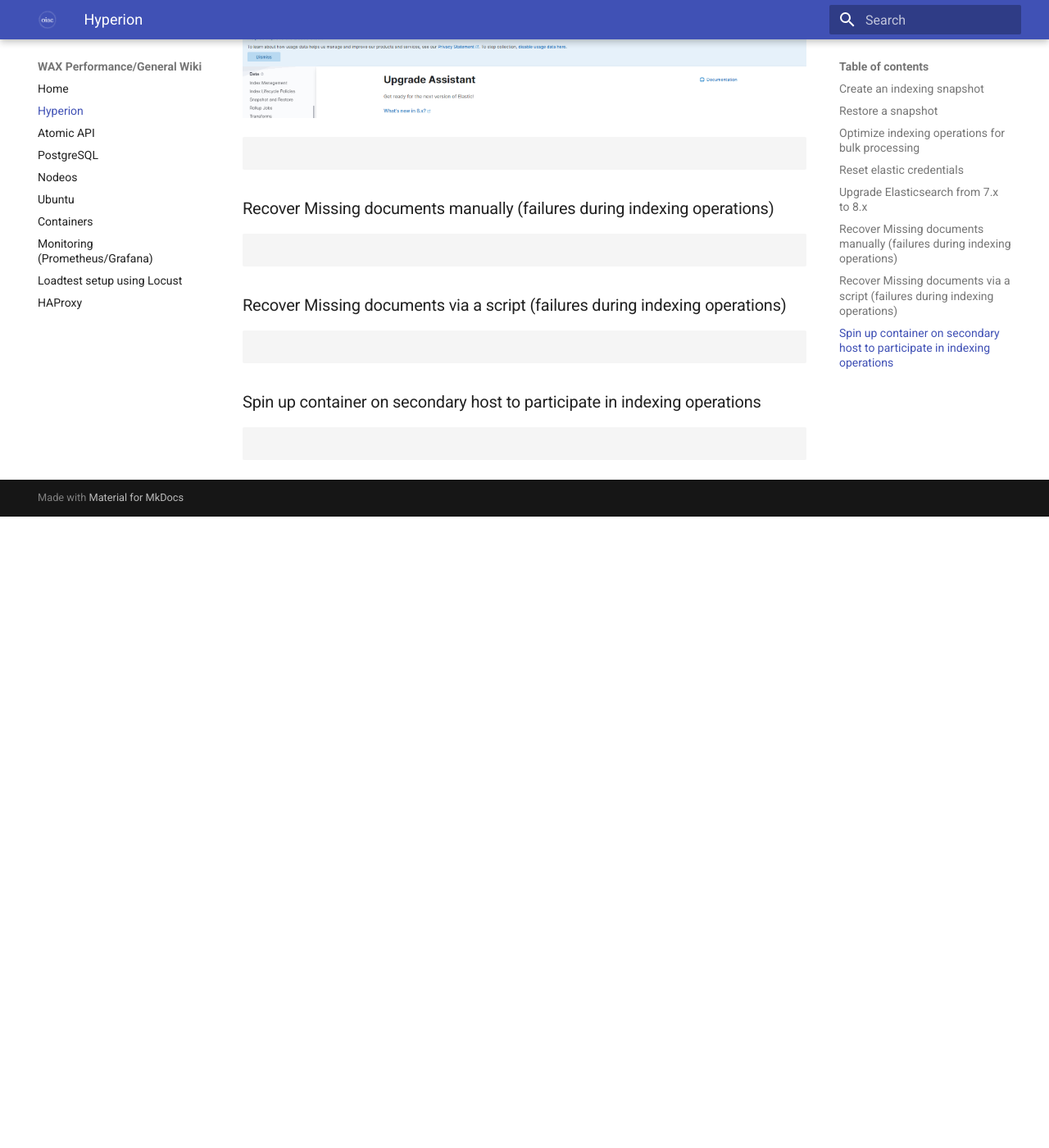
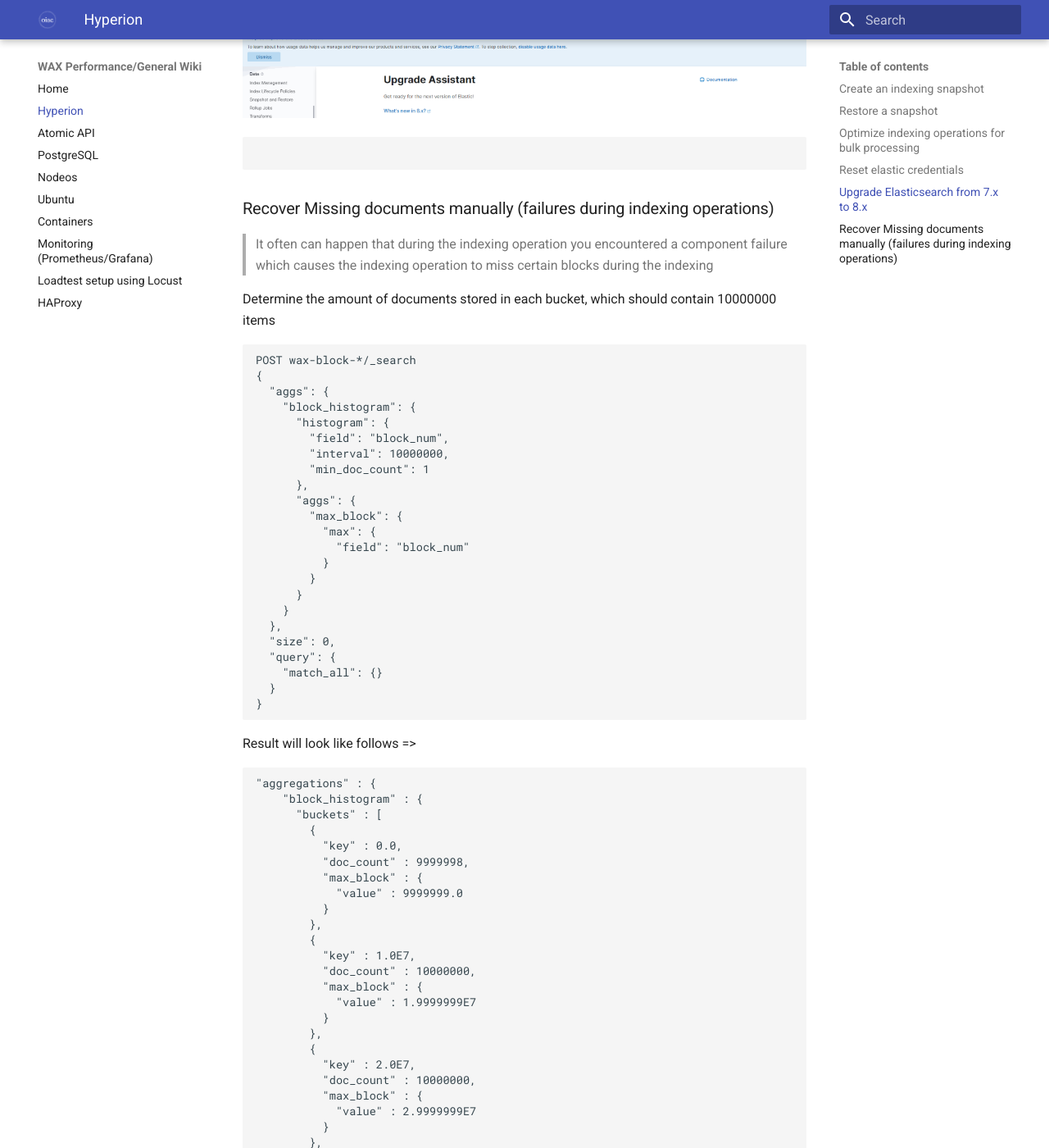
Before and after one commit to oneinacillian/wiki, an MkDocs documentation site: the page built from docs/hyperion.md, in a window 1280 px wide and 1400 px high, scrolled down 3126 px. Shown: the whole window at 82% size. Built offline with MkDocs 1.6.1 and Material for MkDocs 9.7.7, drawn with Linux system fonts in a browser that asks for light colours; before the commit the page ends 3756 px from its top, so only the background shows below that; some of the changed text lies outside the part shown.

Commit message:
hyperion addition

````diff
--- a/docs/hyperion.md
+++ b/docs/hyperion.md
@@ -76,12 +76,168 @@
 <img src="/assets/Upgrade Assistant - Elastic.png"/>
 ```
 ```
+
 ### Recover Missing documents manually (failures during indexing operations)
+> It often can happen that during the indexing operation you encountered a component failure which causes the indexing operation to miss certain blocks during the indexing
+
+Determine the amount of documents stored in each bucket, which should contain 10000000 items
 ```
+POST wax-block-*/_search
+{
+  "aggs": {
+    "block_histogram": {
+      "histogram": {
+        "field": "block_num",
+        "interval": 10000000,
+        "min_doc_count": 1
+      },
+      "aggs": {
+        "max_block": {
+          "max": {
+            "field": "block_num"
+          }
+        }
+      }
+    }
+  },
+  "size": 0,
+  "query": {
+    "match_all": {}
+  }
+}
 ```
+Result will look like follows =>
+```
+"aggregations" : {
+    "block_histogram" : {
+      "buckets" : [
+        {
+          "key" : 0.0,
+          "doc_count" : 9999998,
+          "max_block" : {
+            "value" : 9999999.0
+          }
+        },
+        {
+          "key" : 1.0E7,
+          "doc_count" : 10000000,
+          "max_block" : {
+            "value" : 1.9999999E7
+          }
+        },
+        {
+          "key" : 2.0E7,
+          "doc_count" : 10000000,
+          "max_block" : {
+            "value" : 2.9999999E7
+          }
+        },
+        {
+          "key" : 3.0E7,
+          "doc_count" : 10000000,
+          "max_block" : {
+            "value" : 3.9999999E7
+          }
+        },
+        {
+          "key" : 4.0E7,
+          "doc_count" : 10000000,
+          "max_block" : {
+            "value" : 4.9999999E7
+          }
+        },
+        {
+          "key" : 5.0E7,
+          "doc_count" : 10000000,
+          "max_block" : {
+            "value" : 5.9999999E7
+          }
+        },
+        {
+          "key" : 6.0E7,
+          "doc_count" : 10000000,
+          "max_block" : {
+            "value" : 6.9999999E7
+          }
+        },
+        {
+          "key" : 7.0E7,
+          "doc_count" : 10000000,
+          "max_block" : {
+            "value" : 7.9999999E7
+          }
+        },
+        {
+          "key" : 8.0E7,
+          "doc_count" : 10000000,
+          "max_block" : {
+            "value" : 8.9999999E7
+          }
+        },
+        {
+          "key" : 9.0E7,
+          "doc_count" : 10000000,
+          "max_block" : {
+            "value" : 9.9999999E7
+          }
+        },
+        {
+          "key" : 1.0E8,
+          "doc_count" : 10000000,
+          "max_block" : {
+            "value" : 1.09999999E8
+          }
+        },
+        {
+          "key" : 1.1E8,
+          "doc_count" : 10000000,
+          "max_block" : {
+            "value" : 1.19999999E8
+          }
+        },
+        {
+          "key" : 1.2E8,
+          "doc_count" : 10000000,
+          "max_block" : {
+            "value" : 1.29999999E8
+          }
+        },
+        {
+          "key" : 1.3E8,
+          "doc_count" : 10000000,
+          "max_block" : {
+            "value" : 1.39999999E8
+          }
+        },
+        {
+          "key" : 1.4E8,
+          "doc_count" : 10000000,
+          "max_block" : {
+            "value" : 1.49999999E8
+          }
+        },
+        {
+          "key" : 1.5E8,
+          "doc_count" : 10000000,
+          "max_block" : {
+            "value" : 1.59999999E8
+          }
+        },
+        {
+          "key" : 1.6E8,
+          "doc_count" : 3904020,
+          "max_block" : {
+            "value" : 1.639114E8
+          }
+        }
+      ]
+    }
+  }
 ### Recover Missing documents via a script (failures during indexing operations)
+
 ```
 ```
 ### Spin up container on secondary host to participate in indexing operations
+
 ```
 ```
````
